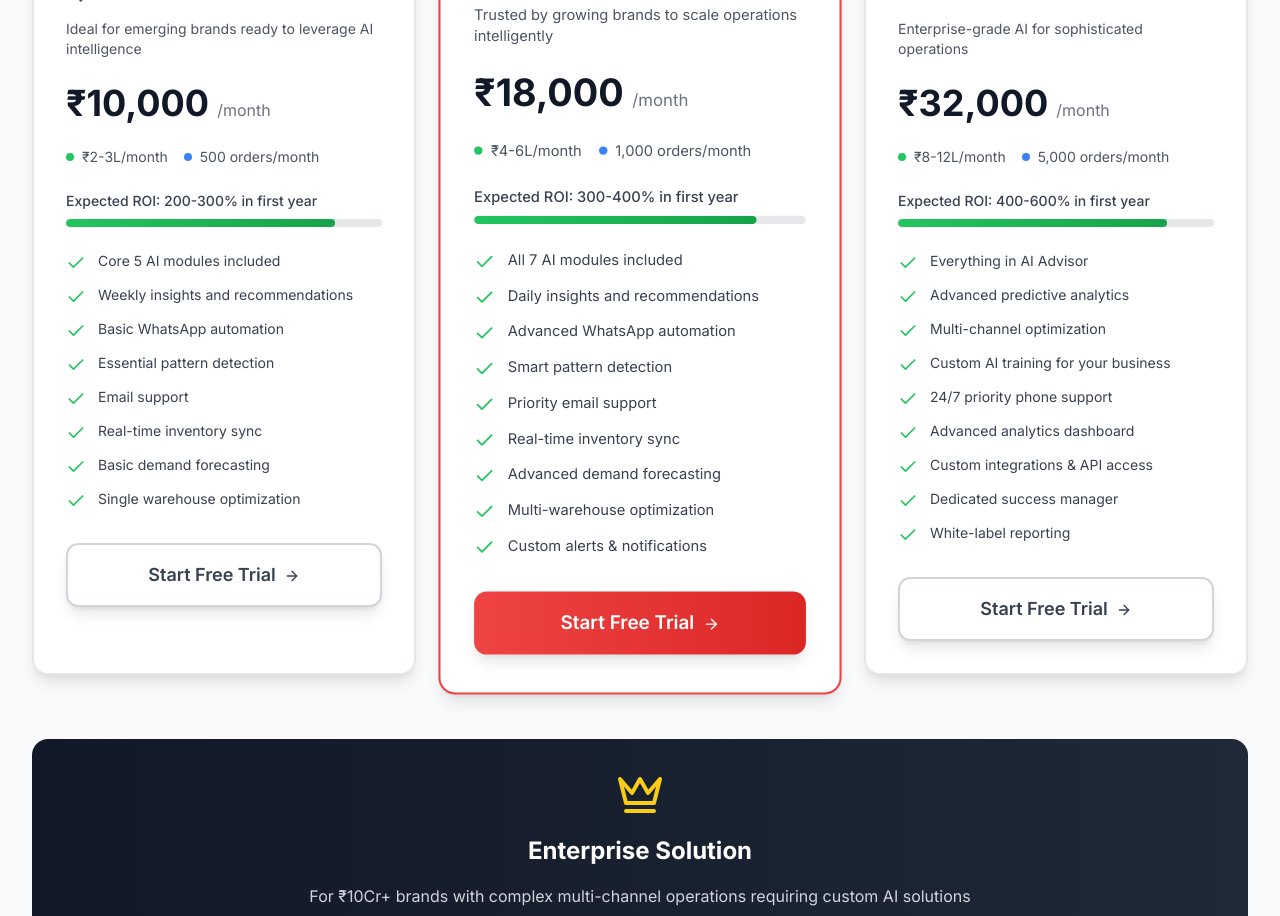
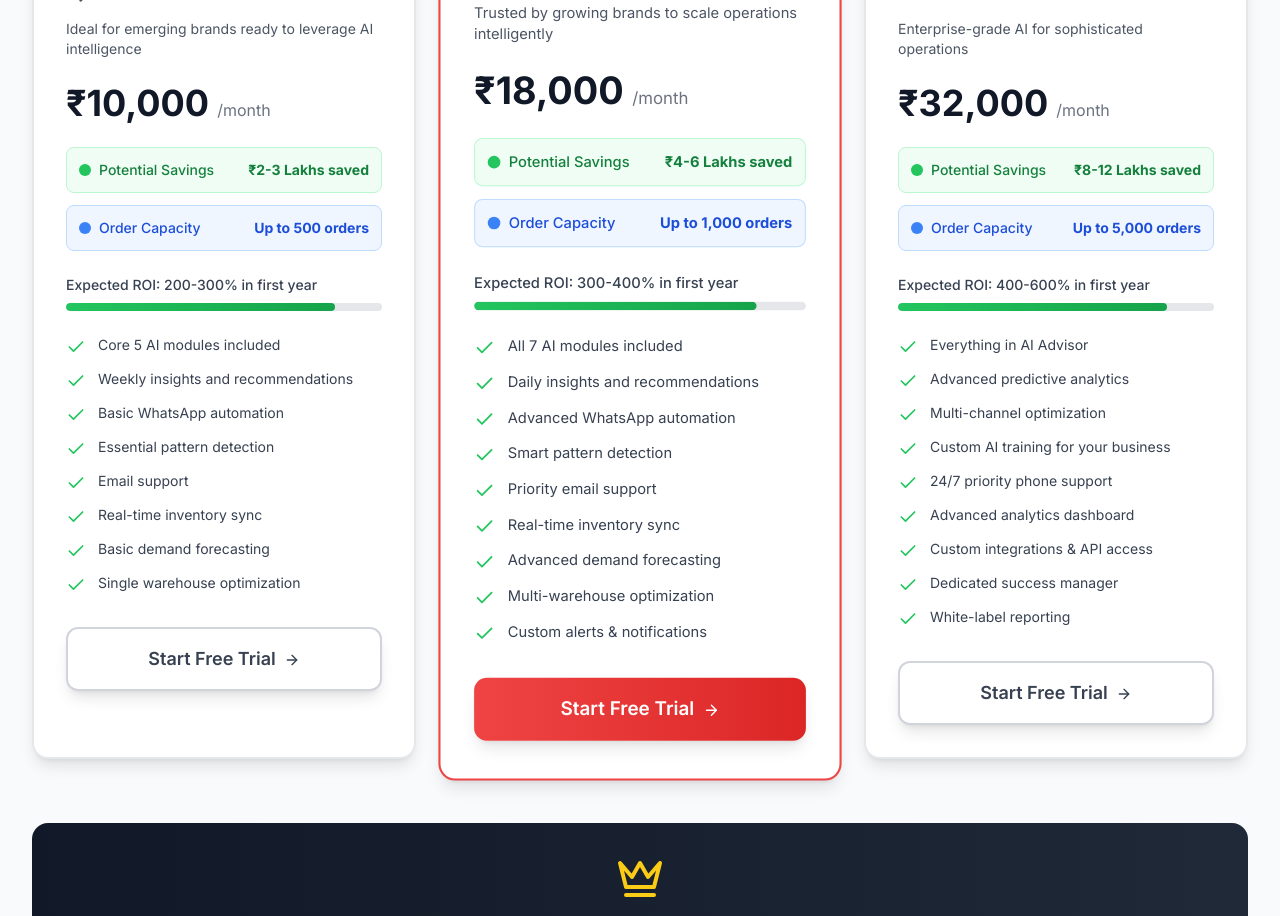
Before and after one commit to S7viks/olynk-website, a React (Vite) app: page / in a window 1280 px wide. Shown: the part 5180-6096 px from the top of the page. Built offline with nearby package versions, Linux system fonts and the light colour scheme; no server answers.

Commit message:
pricings

```diff
--- a/index.html
+++ b/index.html
@@ -2,7 +2,7 @@
 <html lang="en">
   <head>
     <meta charset="UTF-8" />
-    <link rel="icon" type="image/png" href="/assets/Logo111.png" />
+    <link rel="icon" type="image/png" href="/assets/Olynk_Logo.png" />
     <link rel="manifest" href="/manifest.json" />
     <meta name="viewport" content="width=device-width, initial-scale=1.0, maximum-scale=5.0" />
     <meta name="theme-color" content="#dc2626" />
@@ -17,7 +17,7 @@
     <meta property="og:description" content="Stop losing ₹2-5L monthly to stockouts and operational chaos. OLYNK's AI advisor predicts what's about to go wrong and tells you exactly how to fix it." />
     <meta property="og:type" content="website" />
     <meta property="og:url" content="https://olynk.ai" />
-    <meta property="og:image" content="/assets/Logo111.png" />
+    <meta property="og:image" content="/assets/Olynk_Logo.png" />
     <meta property="og:image:width" content="1200" />
     <meta property="og:image:height" content="630" />
     <meta property="og:site_name" content="OLYNK" />
@@ -26,7 +26,7 @@
     <meta name="twitter:card" content="summary_large_image" />
     <meta name="twitter:title" content="OLYNK - AI Operations Advisor for D2C Brands" />
     <meta name="twitter:description" content="Stop losing ₹2-5L monthly to stockouts and operational chaos. OLYNK's AI advisor predicts what's about to go wrong and tells you exactly how to fix it." />
-    <meta name="twitter:image" content="/assets/Logo111.png" />
+    <meta name="twitter:image" content="/assets/Olynk_Logo.png" />
 
     <!-- Additional SEO Meta Tags -->
     <meta name="robots" content="index, follow" />
--- a/src/components/PricingSection.tsx
+++ b/src/components/PricingSection.tsx
@@ -13,8 +13,8 @@ const PricingSection = () => {
       monthlyPrice: 10000,
       annualPrice: 96000, // 20% discount
       originalAnnualPrice: 120000,
-      orderLimit: '500 orders/month',
-      potentialSavings: '₹2-3L/month',
+      orderLimit: 'Up to 500 orders',
+      potentialSavings: '₹2-3 Lakhs saved',
       features: [
         { name: 'Core 5 AI modules included', included: true },
         { name: 'Weekly insights and recommendations', included: true },
@@ -37,8 +37,8 @@ const PricingSection = () => {
       monthlyPrice: 18000,
       annualPrice: 172800, // 20% discount
       originalAnnualPrice: 216000,
-      orderLimit: '1,000 orders/month',
-      potentialSavings: '₹4-6L/month',
+      orderLimit: 'Up to 1,000 orders',
+      potentialSavings: '₹4-6 Lakhs saved',
       features: [
         { name: 'All 7 AI modules included', included: true },
         { name: 'Daily insights and recommendations', included: true },
@@ -62,8 +62,8 @@ const PricingSection = () => {
       monthlyPrice: 32000,
       annualPrice: 307200, // 20% discount
       originalAnnualPrice: 384000,
-      orderLimit: '5,000 orders/month',
-      potentialSavings: '₹8-12L/month',
+      orderLimit: 'Up to 5,000 orders',
+      potentialSavings: '₹8-12 Lakhs saved',
       features: [
         { name: 'Everything in AI Advisor', included: true },
         { name: 'Advanced predictive analytics', included: true },
@@ -216,14 +216,20 @@ const PricingSection = () => {
                     )}
                   </div>
 
-                  <div className="flex items-center space-x-4 mb-6 text-sm">
-                    <div className="flex items-center space-x-2">
-                      <div className="w-2 h-2 bg-green-500 rounded-full"></div>
-                      <span className="text-gray-600 dark:text-gray-300">{tier.potentialSavings}</span>
+                  <div className="space-y-3 mb-6">
+                    <div className="flex items-center justify-between p-3 bg-green-50 dark:bg-green-900/20 rounded-lg border border-green-200 dark:border-green-800">
+                      <div className="flex items-center space-x-2">
+                        <div className="w-3 h-3 bg-green-500 rounded-full"></div>
+                        <span className="text-sm font-medium text-green-700 dark:text-green-300">Potential Savings</span>
+                      </div>
+                      <span className="text-sm font-bold text-green-700 dark:text-green-300">{tier.potentialSavings}</span>
                     </div>
-                    <div className="flex items-center space-x-2">
-                      <div className="w-2 h-2 bg-blue-500 rounded-full"></div>
-                      <span className="text-gray-600 dark:text-gray-300">{tier.orderLimit}</span>
+                    <div className="flex items-center justify-between p-3 bg-blue-50 dark:bg-blue-900/20 rounded-lg border border-blue-200 dark:border-blue-800">
+                      <div className="flex items-center space-x-2">
+                        <div className="w-3 h-3 bg-blue-500 rounded-full"></div>
+                        <span className="text-sm font-medium text-blue-700 dark:text-blue-300">Order Capacity</span>
+                      </div>
+                      <span className="text-sm font-bold text-blue-700 dark:text-blue-300">{tier.orderLimit}</span>
                     </div>
                   </div>
 
--- a/src/components/Stock.tsx
+++ b/src/components/Stock.tsx
@@ -184,7 +184,7 @@ const SmartInventory: React.FC<{ scene: number; showAI: boolean }> = ({ scene, s
             inventory < 300 ? 'bg-orange-500' :
             'bg-blue-500'
           }`}
-          style={{ width: `${Math.min((inventory / 1200) * 100, 100)}%` }}
+          style={{ width: `${Math.min((inventory / 1200) * 85, 85)}%` }}
         />
       </div>
 
@@ -283,7 +283,7 @@ const FinancialImpact: React.FC<{ scene: number; showAI: boolean }> = ({ scene,
             displayAmount < 50000 ? 'bg-orange-500' :
             'bg-red-500'
           }`}
-          style={{ width: `${Math.min((displayAmount / 230000) * 100, 100)}%` }}
+          style={{ width: `${Math.min((displayAmount / 230000) * 85, 85)}%` }}
         />
       </div>
 
```
